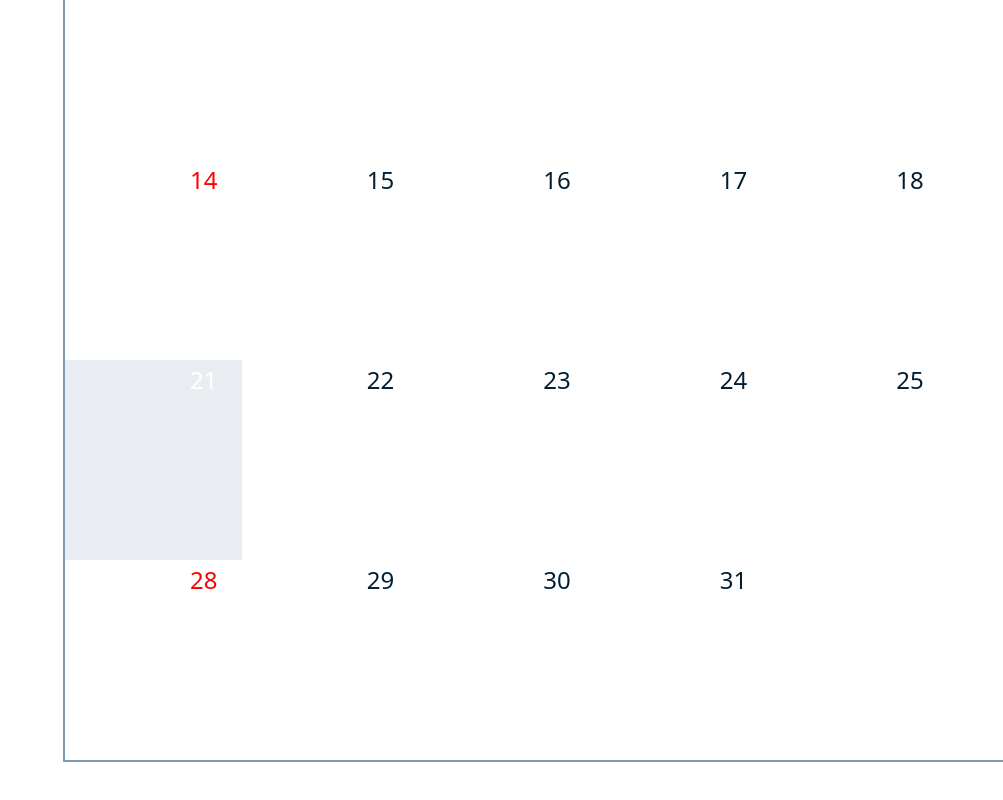
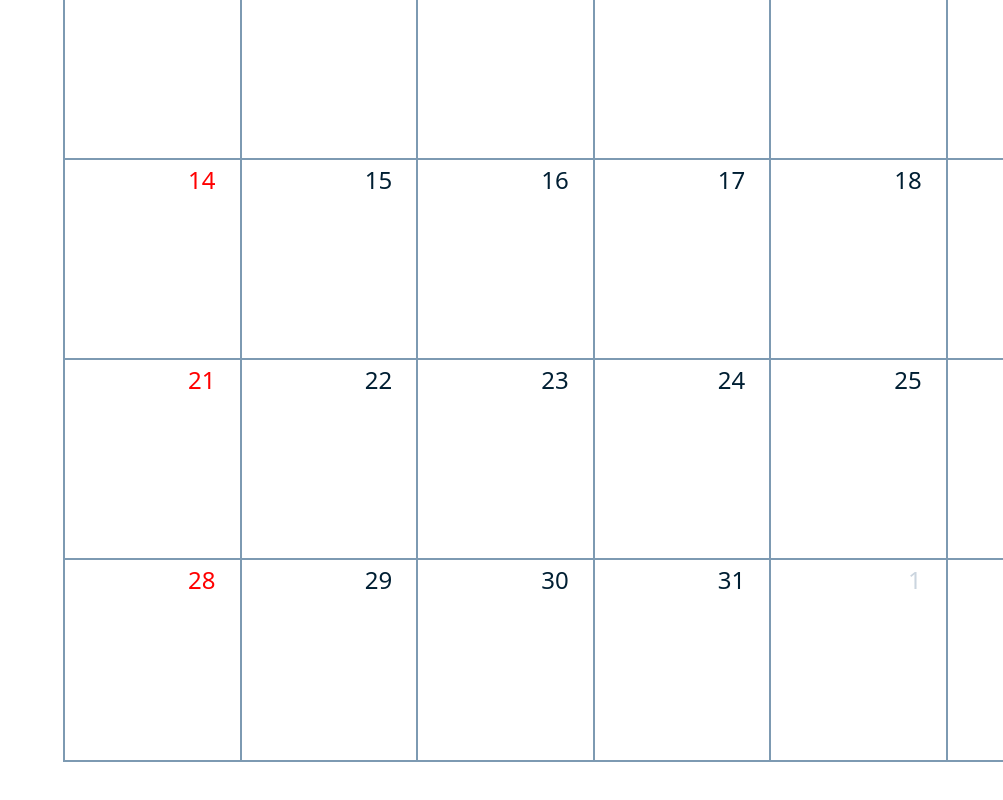
Before and after one commit to Deokive/FE, a React (Vite) app: page /feed/1 in a window 1280 px wide. Shown: the part 948-1748 px from the top of the page, without its empty margins (277-1280 px from the left). Before the commit the page ends 1710 px from the top, so only its background shows below. Built offline with nearby package versions, Linux system fonts and the light colour scheme; the HTML template or start-up script is replaced by a standard one; a web font is replaced by a local one.

Commit message:
feat: 캘린더 격자 스타일링 추가로 완성

```diff
--- a/src/components/calendar/Calendar.css
+++ b/src/components/calendar/Calendar.css
@@ -8,6 +8,9 @@ src/components/calendar/Calendar.css .calendar-container {
   background: white;
   border: none;
   font-family: Pretendard;
+
+  /* 달력 전체의 바깥 테두리 (상, 하, 좌, 우) */
+  border: 2px solid var(--color-border-high, #7d9ab2);
 }
 
 .react-calendar__navigation {
@@ -18,7 +21,11 @@ src/components/calendar/Calendar.css .calendar-container {
 .react-calendar__month-view__weekdays {
   display: grid !important; /* flex 대신 grid 사용 */
   grid-template-columns: repeat(7, 1fr); /* 날짜와 똑같은 7분할 */
-  padding: 0;
+  /* [핵심] 틈새 없애기 */
+  gap: 0 !important;
+  margin: 0 !important;
+  padding: 0 !important;
+
   text-align: center;
   border-bottom: 2px solid var(--color-border-high, #7d9ab2);
 }
@@ -34,29 +41,59 @@ src/components/calendar/Calendar.css .calendar-container {
   font-weight: 400;
   line-height: normal;
   color: var(--color-text-high, #7d9ab2);
+
+  /* 요일끼리의 세로선 (오른쪽만) */
+  border-right: 2px solid var(--color-border-high, #7d9ab2);
+}
+/* 마지막 요일(토요일)은 오른쪽 선 제거 (바깥 테두리와 겹침 방지) */
+.react-calendar__month-view__weekdays__weekday:nth-child(7) {
+  border-right: none !important;
 }
 
 .react-calendar__month-view__weekdays__weekday abbr {
   text-decoration: none;
+  cursor: default;
 }
 
 /* 날짜 그리드 */
 .react-calendar__month-view__days {
   display: grid;
   grid-template-columns: repeat(7, 1fr); /* 7개의 열을 균등하게 분할 */
+  /* [핵심] 틈새(gap)를 0으로 해야 선이 이어집니다 */
+  gap: 0 !important;
+  padding: 0 !important;
 }
 
 .react-calendar__tile {
   max-height: 282px;
   min-height: 200px;
+  width: 100% !important; /* flex-basis 대신 width 100% 강제 */
+
+  cursor: default;
+
   display: flex;
-  width: 201px;
   flex-direction: column;
-  align-items: center;
-  justify-content: center;
+  justify-content: flex-start; /* 상단 정렬 */
+  align-items: flex-start; /* 좌측 정렬 */
   padding: 8px;
-  border: 2px solid var(--color-border-high, #7d9ab2);
-  flex: 1 0 0;
+
+  /* [핵심] 테두리 전략: 오른쪽과 아래쪽만 그립니다 */
+  border: none !important; /* 기존 스타일 리셋 */
+  border-right: 2px solid var(--color-border-high, #7d9ab2) !important;
+  border-bottom: 2px solid var(--color-border-high, #7d9ab2) !important;
+
+  margin: 0 !important;
+  outline: none !important;
+}
+/* [테두리 정리] */
+/* (1) 각 행의 마지막 열(토요일)은 오른쪽 선 제거 */
+.react-calendar__tile:nth-child(7n) {
+  border-right: none !important;
+}
+
+/* (2) 달력의 맨 마지막 줄(마지막 주)은 아래쪽 선 제거 */
+.react-calendar__tile:nth-last-child(-n + 7) {
+  border-bottom: none !important;
 }
 
 /* react-calendar의 기본 날짜 텍스트가 보이도록 */
@@ -67,28 +104,29 @@ src/components/calendar/Calendar.css .calendar-container {
   color: inherit !important;
 }
 
-.react-calendar__tile:hover {
+/* .react-calendar__tile:hover {
   background-color: var(--color-brand-blue-100, #eef7fc);
   border-color: var(--color-border-mid, #cbd5df);
-}
+} */
 
 /* 선택된 날짜 스타일 (피그마 디자인) */
-.react-calendar__tile--active {
+/* .react-calendar__tile--active {
   background-color: var(--color-brand-blue-400, #82bef5);
   border-color: var(--color-brand-blue-400, #82bef5);
   color: white;
   font-weight: 600;
-}
+} */
 
-.react-calendar__tile--active:hover {
+/* .react-calendar__tile--active:hover {
   background-color: var(--color-brand-blue-300, #99ccff);
   border-color: var(--color-brand-blue-300, #99ccff);
-}
+} */
 
-.react-calendar__tile--now {
+/* .react-calendar__tile--now {
   background-color: var(--color-surface-container-20, #e9ecf1);
   border-color: var(--color-border-mid, #cbd5df);
-}
+} */
+
 /* 날짜 텍스트가 확실히 보이도록 */
 .calendar-date-text {
   display: block;
@@ -115,18 +153,40 @@ src/components/calendar/Calendar.css .calendar-container {
 .calendar-day-other-month {
   color: var(--color-text-low, #cbd5df);
   opacity: 0.5;
-  border-color: var(--color-border-low, #e9ecf1);
+  /* ▼ 아래 두 줄을 추가하세요 */
+  pointer-events: none; /* 마우스 이벤트를 아예 무시 (클릭 불가) */
+  cursor: default; /* 마우스 커서 모양 기본으로 변경 */
+  /* border-color: var(--color-border-low, #e9ecf1); */
 }
 
 /* 선택된 날짜 - 요일 색상 무시하고 흰색으로 */
-.react-calendar__tile--active.calendar-day-sunday,
+/* .react-calendar__tile--active.calendar-day-sunday,
 .react-calendar__tile--active.calendar-day-saturday,
 .react-calendar__tile--active.calendar-day-weekday {
   color: white;
+} */
+
+/* 선택된 날짜가 다른 달인 경우 */
+/* .react-calendar__tile--active.calendar-day-other-month {
+  opacity: 1;
+  color: white;
+} */
+
+/* 모든 상태(Hover, Active, Focus, Today)에서 스타일 초기화 */
+.react-calendar__tile:enabled:hover,
+.react-calendar__tile:enabled:focus,
+.react-calendar__tile--active,
+.react-calendar__tile--now {
+  /* 배경 흰색 고정 */
+  background: white !important;
+  /* 테두리 유지 */
+  border-right: 2px solid var(--color-border-high, #7d9ab2) !important;
+  border-bottom: 2px solid var(--color-border-high, #7d9ab2) !important;
+  /* 글자색 원래대로 유지 (요일별 색상 따름) */
+  /* color: inherit !important; */
 }
 
-/* 선택된 날짜가 다른 달인 경우 */
-.react-calendar__tile--active.calendar-day-other-month {
-  opacity: 1;
-  color: white;
+/* 선택된 날짜라도 투명도 유지 (지난달/다음달 날짜) */
+.calendar-day-other-month {
+  opacity: 1 !important;
 }
--- a/src/components/calendar/Calendar.tsx
+++ b/src/components/calendar/Calendar.tsx
@@ -71,7 +71,7 @@ const Calendar = ({ labelData, stickerData, stickerImage }: CalendarProps) => {
       const labels = labelData?.[dateString] || [];
       const sticker = stickerData?.[dateString] || "";
       return (
-        <div className="flex flex-col items-start justify-start w-full h-full">
+        <div className="flex flex-col items-start justify-start w-full h-full ">
           {/* 1. 커스텀 날짜 숫자 (우측 상단 배치 등 CSS로 제어) */}
           <div className="custom-date-number w-full h-[44px] px-[16px] text-right typo-h2">
             {date.getDate()}
@@ -136,7 +136,7 @@ const Calendar = ({ labelData, stickerData, stickerImage }: CalendarProps) => {
       </div>
 
       {/* 달력 */}
-      <div className="calendar-container w-[1240px] border-[2px] border-color-high">
+      <div className="calendar-container w-[1240px]">
         <ReactCalendar
           onChange={onChange}
           value={value}
@@ -147,7 +147,7 @@ const Calendar = ({ labelData, stickerData, stickerImage }: CalendarProps) => {
             }
           }}
           calendarType="gregory" // [중요] 일요일부터 시작하도록 강제 설정
-          showNeighboringMonth={false}
+          showNeighboringMonth={true}
           showNavigation={false}
           tileClassName={tileClassName}
           // ▼ [중요] 커스텀 컨텐츠 활성화
--- a/src/mockData/calendarData.ts
+++ b/src/mockData/calendarData.ts
@@ -2,6 +2,7 @@ const defaultLabelData: Record<string, string[]> = {
   "2025-12-01": ["label", "label", "label", "label"],
   "2025-12-02": ["label", "label", "label"],
   "2025-12-03": ["label", "label", "label"],
+  "2026-01-04": ["label", "label", "label"],
 };
 
 const defaultStickerData: Record<string, string> = {
--- a/src/pages/Feed/FeedDetail.tsx
+++ b/src/pages/Feed/FeedDetail.tsx
@@ -16,7 +16,7 @@ const FeedDetail = () => {
     <div>
       <Banner />
       {/* 배너 밑부분 */}
-      <div className="w-full flex flex-col items-start mt-[60px] gap-[60px] px-[340px]">
+      <div className="w-full flex flex-col items-start mt-[60px] pb-[100px] gap-[60px] px-[340px]">
         {/* 아카이브 헤더 */}
         <ArchiveHeader
           title={feed.title}
```
